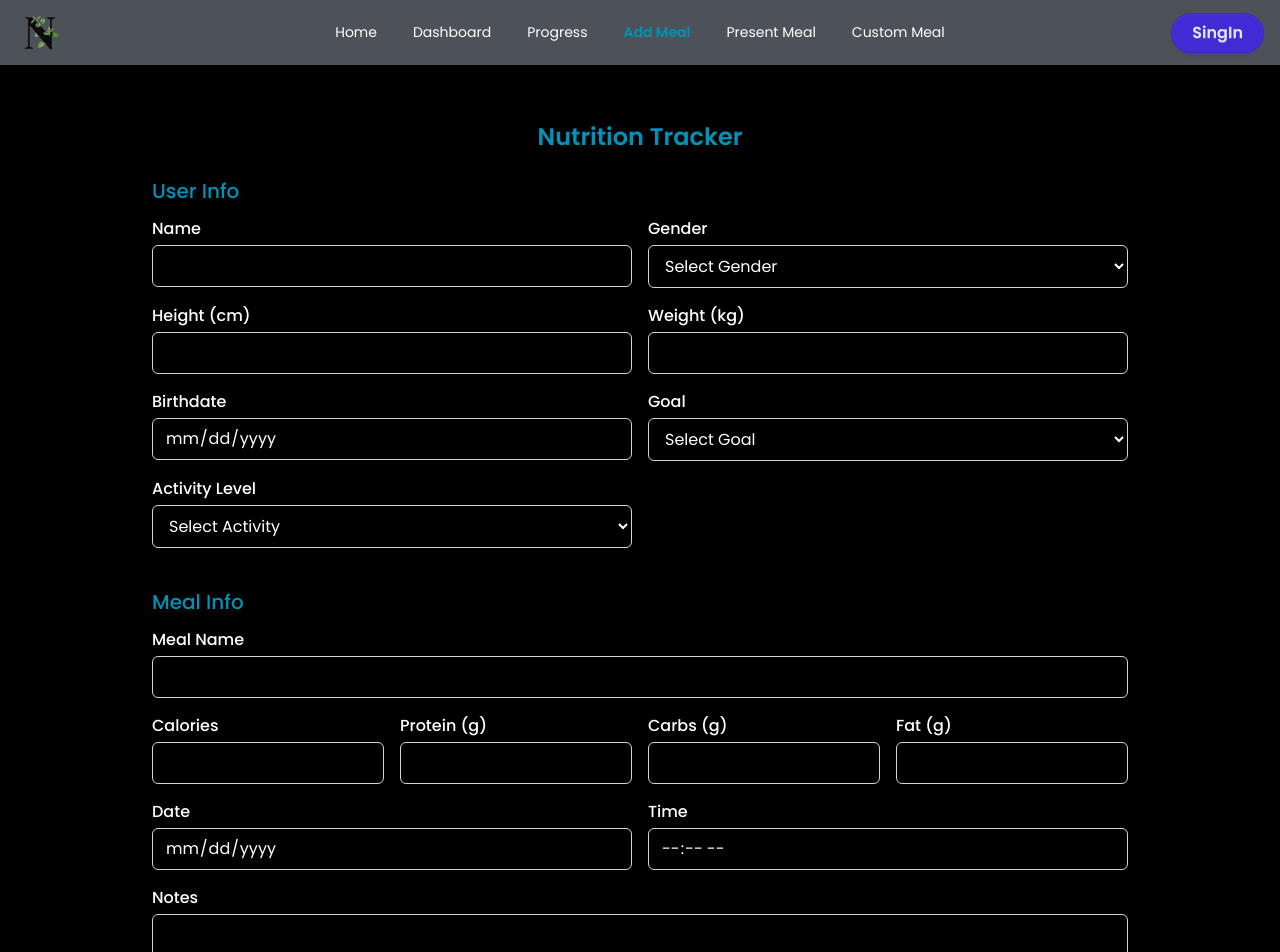
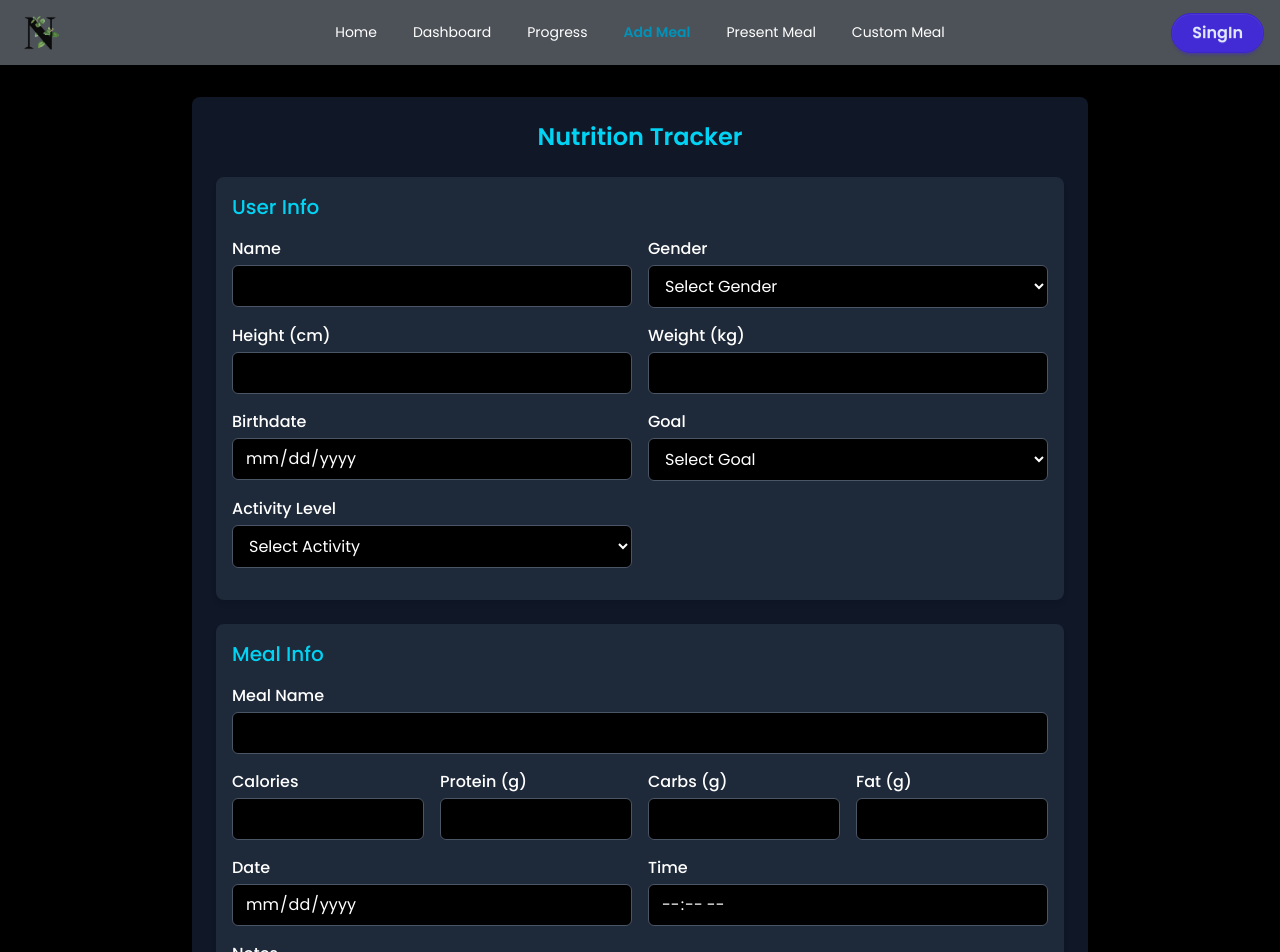
Before and after one commit to Amitkumersarkar/Nutrition-Tracker, a React (Vite) app: page /add-meal in a window 1280 px wide. Shown: the top 952 px of the page. Built offline with nearby package versions, Linux system fonts and the light colour scheme.

Commit message:
updated meal entry form

```diff
--- a/package.json
+++ b/package.json
@@ -20,6 +20,7 @@
     "react-dom": "^19.1.1",
     "react-router-dom": "^7.9.5",
     "sort-by": "^1.2.0",
+    "sweetalert2": "^11.26.3",
     "tailwindcss": "^4.1.16"
   },
   "devDependencies": {
--- a/src/Pages/MealEntryForm/MealEntry.jsx
+++ b/src/Pages/MealEntryForm/MealEntry.jsx
@@ -1,4 +1,5 @@
 import { useState, useEffect } from "react";
+import Swal from "sweetalert2";
 
 const MealEntry = () => {
     const [userData, setUserData] = useState({
@@ -25,52 +26,39 @@ const MealEntry = () => {
     const [bmi, setBmi] = useState(null);
     const [calorieGoal, setCalorieGoal] = useState(null);
 
-    // Handle user data change
-    const handleUserChange = (e) => {
+    const handleChange = (e, type) => {
         const { name, value } = e.target;
-        setUserData((prev) => ({ ...prev, [name]: value }));
+        if (type === "user") setUserData((prev) => ({ ...prev, [name]: value }));
+        else setMeal((prev) => ({ ...prev, [name]: value }));
     };
 
-    // Handle meal data change
-    const handleMealChange = (e) => {
-        const { name, value } = e.target;
-        setMeal((prev) => ({ ...prev, [name]: value }));
-    };
-
-    // Calculate BMI
     useEffect(() => {
         const { height, weight } = userData;
         if (height && weight) {
             const heightM = height / 100;
-            const bmiValue = (weight / (heightM * heightM)).toFixed(1);
-            setBmi(bmiValue);
-        } else {
-            setBmi(null);
-        }
+            setBmi((weight / (heightM * heightM)).toFixed(1));
+        } else setBmi(null);
     }, [userData.height, userData.weight]);
 
-    // Calculate daily calorie goal
     useEffect(() => {
         const { gender, weight, height, birthdate, goal, activity } = userData;
         if (gender && weight && height && birthdate && goal && activity) {
             const age = new Date().getFullYear() - new Date(birthdate).getFullYear();
-            let bmr = 0;
-            if (gender === "male") bmr = 10 * weight + 6.25 * height - 5 * age + 5;
-            else if (gender === "female") bmr = 10 * weight + 6.25 * height - 5 * age - 161;
-            else bmr = 10 * weight + 6.25 * height - 5 * age;
+            let bmr = gender === "male"
+                ? 10 * weight + 6.25 * height - 5 * age + 5
+                : 10 * weight + 6.25 * height - 5 * age - 161;
 
-            let activityMultiplier = 1.2;
-            switch (activity) {
-                case "sedentary": activityMultiplier = 1.2; break;
-                case "light": activityMultiplier = 1.375; break;
-                case "moderate": activityMultiplier = 1.55; break;
-                case "active": activityMultiplier = 1.725; break;
-                case "very": activityMultiplier = 1.9; break;
-            }
+            const activityMultiplier = {
+                sedentary: 1.2,
+                light: 1.375,
+                moderate: 1.55,
+                active: 1.725,
+                very: 1.9,
+            }[activity];
 
             let calories = bmr * activityMultiplier;
             if (goal === "lose") calories -= 500;
-            else if (goal === "gain") calories += 500;
+            if (goal === "gain") calories += 500;
 
             setCalorieGoal(Math.round(calories));
         } else setCalorieGoal(null);
@@ -78,9 +66,12 @@ const MealEntry = () => {
 
     const handleSubmit = (e) => {
         e.preventDefault();
-        console.log("User Data:", userData);
-        console.log("Meal Data:", meal);
-        alert("Meal & user info submitted!");
+        Swal.fire({
+            icon: "success",
+            title: "Meal & User Info Submitted",
+            text: "Your data has been saved successfully!",
+            confirmButtonColor: "#06b6d4",
+        });
         setUserData({
             name: "",
             gender: "",
@@ -100,72 +91,136 @@ const MealEntry = () => {
             time: "",
             notes: "",
         });
+        setBmi(null);
+        setCalorieGoal(null);
     };
 
+    const Input = ({ label, name, value, type = "text", onChange }) => (
+        <div>
+            <label className="block mb-1 font-medium text-white">{label}</label>
+            <input
+                type={type}
+                name={name}
+                value={value}
+                onChange={onChange}
+                required
+                className="w-full bg-black text-white border border-gray-600 rounded-md px-3 py-2 focus:outline-none focus:ring-2 focus:ring-cyan-400"
+            />
+        </div>
+    );
+
+    const Select = ({ label, name, value, onChange, options }) => (
+        <div>
+            <label className="block mb-1 font-medium text-white">{label}</label>
+            <select
+                name={name}
+                value={value}
+                onChange={onChange}
+                required
+                className="w-full bg-black text-white border border-gray-600 rounded-md px-3 py-2 focus:outline-none focus:ring-2 focus:ring-cyan-400"
+            >
+                {options.map((opt) => (
+                    <option key={opt.value} value={opt.value}>{opt.label}</option>
+                ))}
+            </select>
+        </div>
+    );
+
+    const Textarea = ({ label, name, value, onChange }) => (
+        <div>
+            <label className="block mb-1 font-medium text-white">{label}</label>
+            <textarea
+                name={name}
+                value={value}
+                onChange={onChange}
+                required
+                rows={3}
+                className="w-full bg-black text-white border border-gray-600 rounded-md px-3 py-2 focus:outline-none focus:ring-2 focus:ring-cyan-400"
+            />
+        </div>
+    );
+
     return (
-        <div className="max-w-5xl mx-auto p-6 bg-black shadow-md rounded-lg mt-8">
-            <h2 className="text-2xl font-semibold mb-6 text-center text-cyan-600">
+        <div className="max-w-4xl mx-auto mb-8 p-6 bg-gray-900 rounded-lg mt-8 shadow-lg">
+            <h2 className="text-2xl font-semibold mb-6 text-center text-cyan-400">
                 Nutrition Tracker
             </h2>
 
             <form onSubmit={handleSubmit} className="space-y-6">
 
-                {/* User Info */}
-                <div>
-                    <h3 className="text-xl font-medium mb-3 text-cyan-600">User Info</h3>
+                {/* User Info Card */}
+                <div className="bg-gray-800 p-4 rounded-lg shadow-md space-y-4">
+                    <h3 className="text-xl font-medium text-cyan-400">User Info</h3>
                     <div className="grid grid-cols-1 md:grid-cols-2 gap-4">
-                        {inputField("Name", "name", userData.name, handleUserChange)}
-                        {selectField("Gender", "gender", userData.gender, handleUserChange, [
+                        <Input label="Name" name="name" value={userData.name} onChange={(e) => handleChange(e, "user")} />
+                        <Select
+                            label="Gender"
+                            name="gender"
+                            value={userData.gender}
+                            onChange={(e) => handleChange(e, "user")}
+                            options={[
                                 { label: "Select Gender", value: "" },
                                 { label: "Male", value: "male" },
                                 { label: "Female", value: "female" },
                                 { label: "Other", value: "other" },
-                        ])}
-                        {inputField("Height (cm)", "height", userData.height, handleUserChange, "number")}
-                        {inputField("Weight (kg)", "weight", userData.weight, handleUserChange, "number")}
-                        {inputField("Birthdate", "birthdate", userData.birthdate, handleUserChange, "date")}
-                        {selectField("Goal", "goal", userData.goal, handleUserChange, [
+                            ]}
+                        />
+                        <Input label="Height (cm)" name="height" type="number" value={userData.height} onChange={(e) => handleChange(e, "user")} />
+                        <Input label="Weight (kg)" name="weight" type="number" value={userData.weight} onChange={(e) => handleChange(e, "user")} />
+                        <Input label="Birthdate" name="birthdate" type="date" value={userData.birthdate} onChange={(e) => handleChange(e, "user")} />
+                        <Select
+                            label="Goal"
+                            name="goal"
+                            value={userData.goal}
+                            onChange={(e) => handleChange(e, "user")}
+                            options={[
                                 { label: "Select Goal", value: "" },
                                 { label: "Lose Weight", value: "lose" },
                                 { label: "Maintain Weight", value: "maintain" },
                                 { label: "Gain Weight", value: "gain" },
-                        ])}
-                        {selectField("Activity Level", "activity", userData.activity, handleUserChange, [
+                            ]}
+                        />
+                        <Select
+                            label="Activity Level"
+                            name="activity"
+                            value={userData.activity}
+                            onChange={(e) => handleChange(e, "user")}
+                            options={[
                                 { label: "Select Activity", value: "" },
                                 { label: "Sedentary", value: "sedentary" },
                                 { label: "Lightly Active", value: "light" },
                                 { label: "Moderately Active", value: "moderate" },
                                 { label: "Active", value: "active" },
                                 { label: "Very Active", value: "very" },
-                        ])}
+                            ]}
+                        />
                     </div>
 
-                    <div className="mt-4 flex flex-col sm:flex-row gap-4">
-                        {bmi && <div className="p-3 bg-cyan-50 rounded-md text-cyan-700 font-semibold">BMI: {bmi}</div>}
-                        {calorieGoal && <div className="p-3 bg-cyan-50 rounded-md text-cyan-700 font-semibold">Daily Calorie Goal: {calorieGoal} kcal</div>}
+                    <div className="flex flex-col sm:flex-row gap-4 mt-2 text-white">
+                        {bmi && <div className="bg-cyan-600 text-black px-4 py-2 rounded-md font-semibold">BMI: {bmi}</div>}
+                        {calorieGoal && <div className="bg-cyan-600 text-black px-4 py-2 rounded-md font-semibold">Daily Calorie Goal: {calorieGoal} kcal</div>}
                     </div>
                 </div>
 
-                {/* Meal Info */}
-                <div>
-                    <h3 className="text-xl font-medium mb-3 text-cyan-600">Meal Info</h3>
+                {/* Meal Info Card */}
+                <div className="bg-gray-800 p-4 rounded-lg shadow-md space-y-4">
+                    <h3 className="text-xl font-medium text-cyan-400">Meal Info</h3>
                     <div className="space-y-4">
-                        {inputField("Meal Name", "name", meal.name, handleMealChange)}
+                        <Input label="Meal Name" name="name" value={meal.name} onChange={(e) => handleChange(e, "meal")} />
                         <div className="grid grid-cols-1 sm:grid-cols-4 gap-4">
-                            {inputField("Calories", "calories", meal.calories, handleMealChange, "number")}
-                            {inputField("Protein (g)", "protein", meal.protein, handleMealChange, "number")}
-                            {inputField("Carbs (g)", "carbs", meal.carbs, handleMealChange, "number")}
-                            {inputField("Fat (g)", "fat", meal.fat, handleMealChange, "number")}
+                            <Input label="Calories" name="calories" type="number" value={meal.calories} onChange={(e) => handleChange(e, "meal")} />
+                            <Input label="Protein (g)" name="protein" type="number" value={meal.protein} onChange={(e) => handleChange(e, "meal")} />
+                            <Input label="Carbs (g)" name="carbs" type="number" value={meal.carbs} onChange={(e) => handleChange(e, "meal")} />
+                            <Input label="Fat (g)" name="fat" type="number" value={meal.fat} onChange={(e) => handleChange(e, "meal")} />
                         </div>
                         <div className="grid grid-cols-1 sm:grid-cols-2 gap-4">
-                            {inputField("Date", "date", meal.date, handleMealChange, "date")}
-                            {inputField("Time", "time", meal.time, handleMealChange, "time")}
+                            <Input label="Date" name="date" type="date" value={meal.date} onChange={(e) => handleChange(e, "meal")} />
+                            <Input label="Time" name="time" type="time" value={meal.time} onChange={(e) => handleChange(e, "meal")} />
                         </div>
-                        {textareaField("Notes", "notes", meal.notes, handleMealChange)}
+                        <Textarea label="Notes" name="notes" value={meal.notes} onChange={(e) => handleChange(e, "meal")} />
                     </div>
                 </div>
 
-                {/* Submit */}
                 <div className="text-center">
                     <button type="submit" className="bg-cyan-600 hover:bg-cyan-700 text-white px-6 py-2 rounded-full font-semibold transition">
                         Submit
@@ -177,30 +232,4 @@ const MealEntry = () => {
     );
 };
 
-// Reusable components
-const inputField = (label, name, value, onChange, type = "text") => (
-    <div>
-        <label className="block mb-1 font-medium">{label}</label>
-        <input type={type} name={name} value={value} onChange={onChange} className="w-full border border-gray-300 rounded-md px-3 py-2 focus:outline-none focus:ring-2 focus:ring-cyan-400" />
-    </div>
-);
-
-const selectField = (label, name, value, onChange, options) => (
-    <div>
-        <label className="block mb-1 font-medium">{label}</label>
-        <select name={name} value={value} onChange={onChange} className="w-full border border-gray-300 rounded-md px-3 py-2 focus:outline-none focus:ring-2 focus:ring-cyan-400">
-            {options.map((opt) => (
-                <option key={opt.value} value={opt.value}>{opt.label}</option>
-            ))}
-        </select>
-    </div>
-);
-
-const textareaField = (label, name, value, onChange) => (
-    <div>
-        <label className="block mb-1 font-medium">{label}</label>
-        <textarea name={name} value={value} onChange={onChange} rows={3} className="w-full border border-gray-300 rounded-md px-3 py-2 focus:outline-none focus:ring-2 focus:ring-cyan-400" />
-    </div>
-);
-
 export default MealEntry;
```
Also changed, not shown: 1 other file (tests, documents, lock files or other folders). Lines whose indentation alone changed are shown as unchanged.
